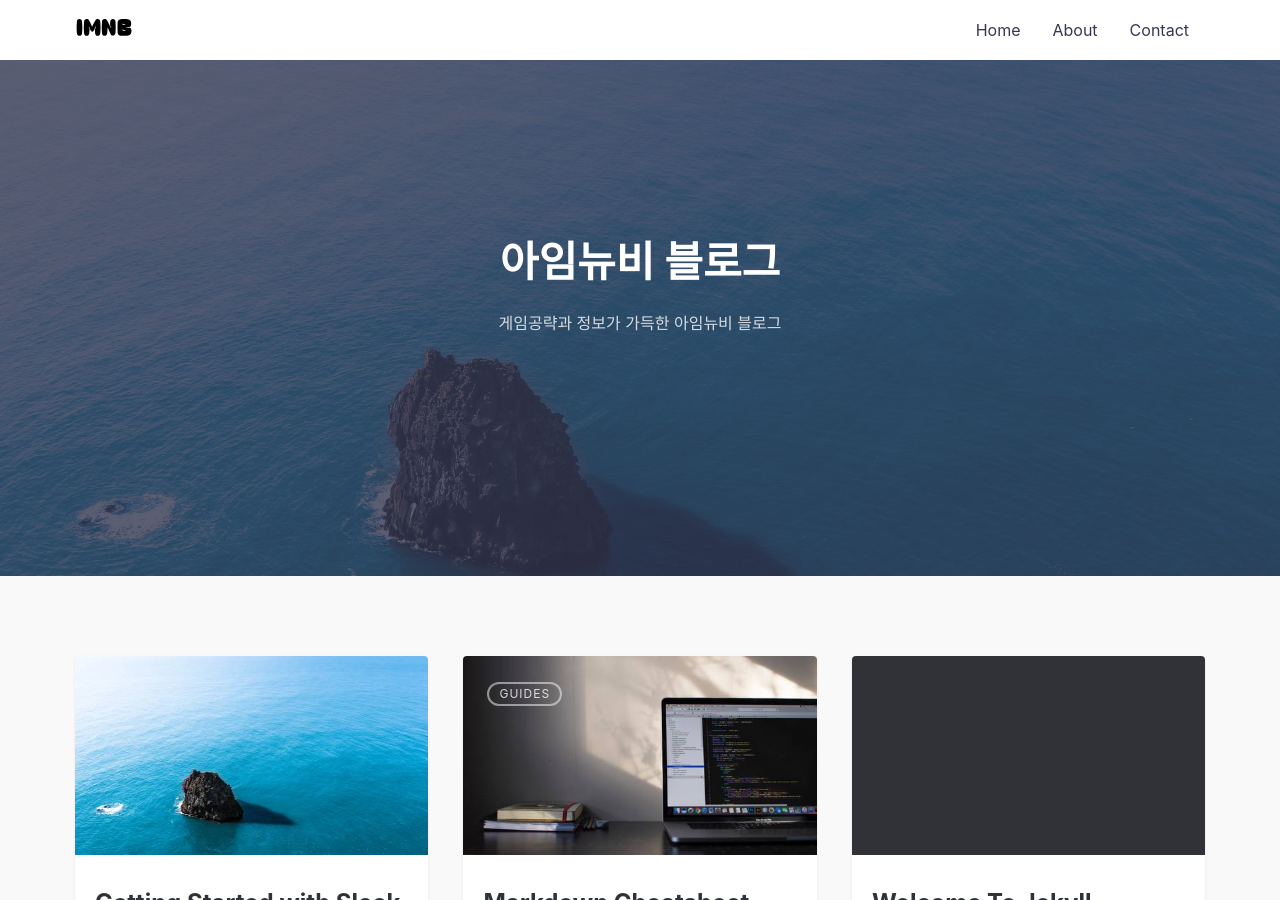
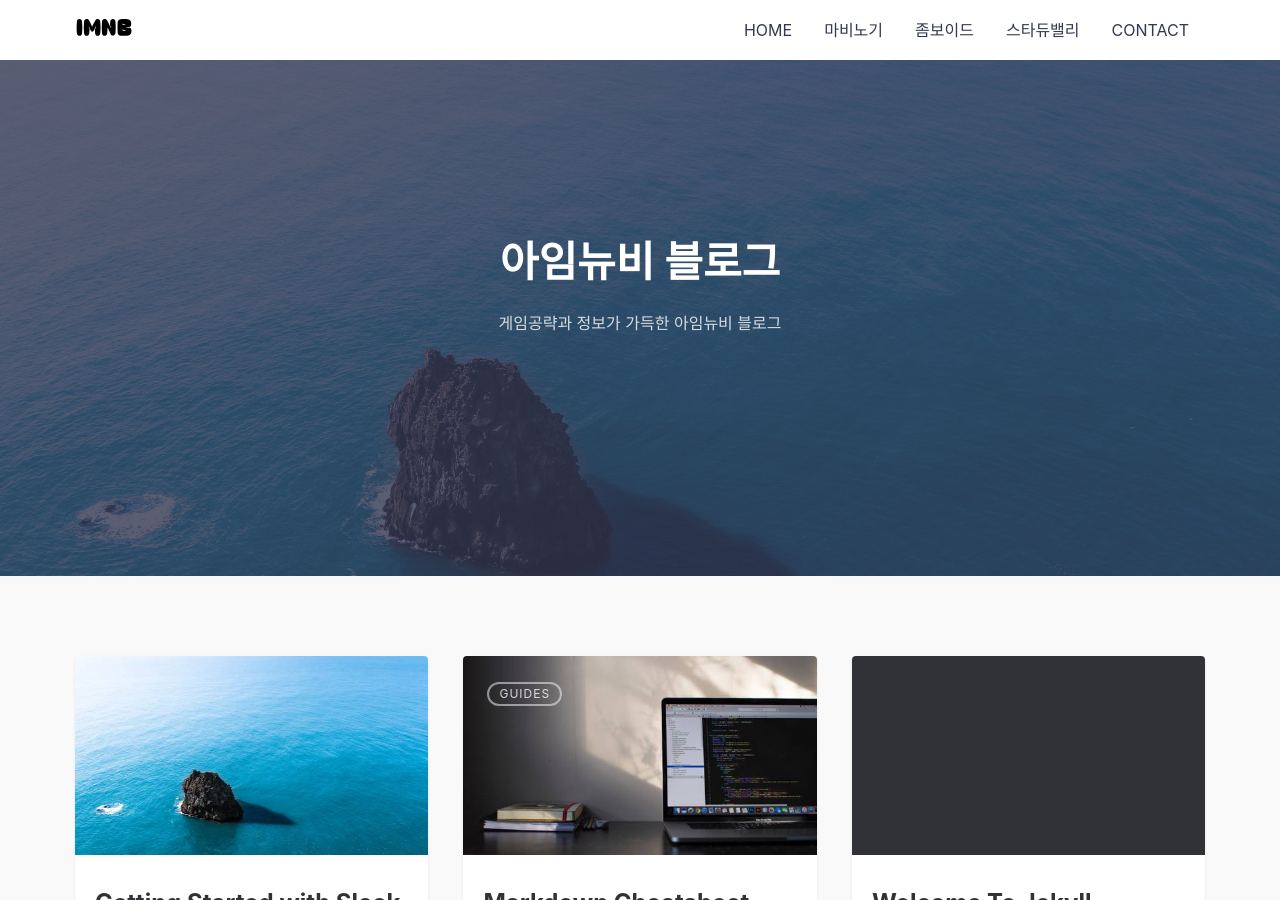
Before and after one commit to kitchpeach/imnewbie_blog, a Jekyll site: the page built from index.md, in a window 1280 px wide and 900 px high. Built offline with Jekyll 4.4.1, drawn with Linux system fonts in a browser that asks for light colours.

Commit message:
Update _config.yml

```diff
--- a/_config.yml
+++ b/_config.yml
@@ -14,9 +14,11 @@ social:
 
 # THEME SETTINGS
 navigation: # Navigation links
-  - {name: 'Home', link: '/'}
-  - {name: 'About', link: '/about'}
-  - {name: 'Contact', link: '/contact'}
+  - {name: 'HOME', link: '/'}
+  - {name: '마비노기', link: '/mabinogi'}
+  - {name: '좀보이드', link: '/zomboid'}
+  - {name: '스타듀밸리', link: '/stardewvally'}
+  - {name: 'CONTACT', link: '/contact'}
 
 tagline: >
   게임공략과 정보가 가득한 아임뉴비 블로그
```
